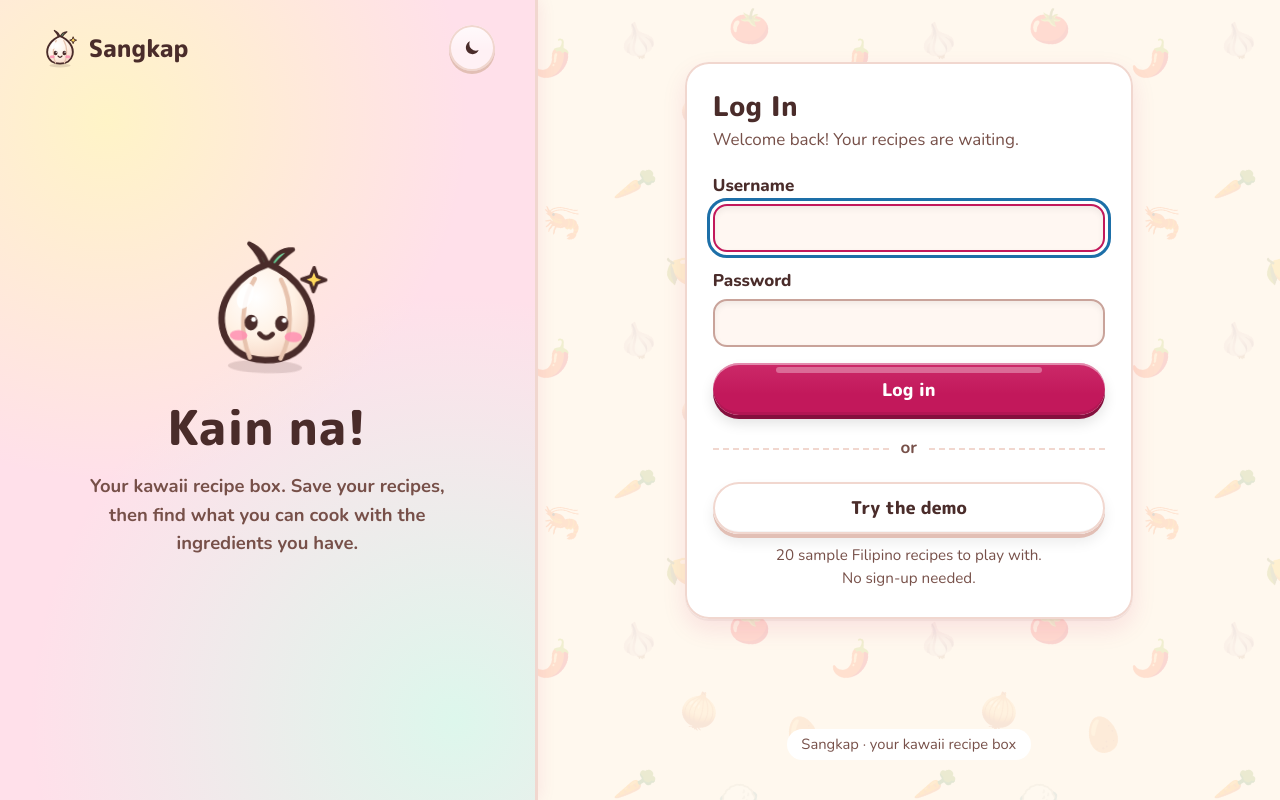
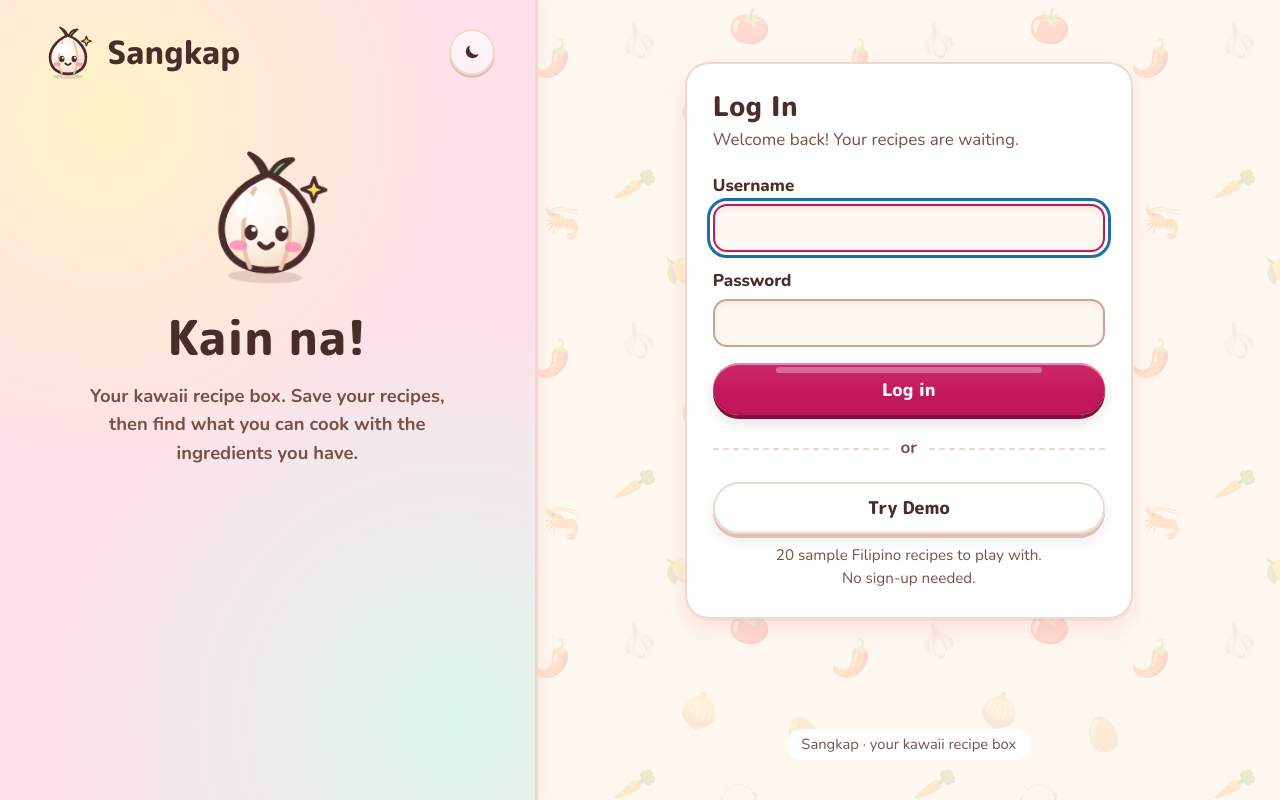
Before and after one commit to jcatibog014/recipe_organizer, a Flask app: page /login in a window 1280 px wide. Run offline with Flask 3, Linux system fonts and the light colour scheme; some libraries are stand-ins or nearby versions.

Commit message:
Login page: bigger logo, welcome moved up, "Try Demo"
- The logo and app name in the corner of the welcome panel are bigger
  (56px logo, larger text).
- The welcome (big logo, "Kain na!", the line under it) sits in the upper
  part of the panel instead of the middle.
- The demo button says "Try Demo".

Co-Authored-By: Claude Opus 5.5 <noreply@anthropic.com>

```diff
--- a/docs/take_screenshots.py
+++ b/docs/take_screenshots.py
@@ -1,6 +1,6 @@
 """Take the README screenshots (docs/screenshots/*.png).
 
-It logs in with "Try the demo", so only sample recipes show. It uses
+It logs in with "Try Demo", so only sample recipes show. It uses
 Microsoft Edge, which Windows already has, through Playwright. Playwright
 is only a tool for this script, so it is not in requirements.txt:
 
@@ -43,7 +43,7 @@ PAGES = [
 def demo_page(browser, theme, size):
     page = browser.new_page(viewport=size, color_scheme=theme)
     page.goto(f"{BASE}/login")
-    page.get_by_role("button", name="Try the demo").click()
+    page.get_by_role("button", name="Try Demo").click()
     page.wait_for_load_state("networkidle")
     return page
 
--- a/sangkap/auth.py
+++ b/sangkap/auth.py
@@ -4,7 +4,7 @@ There is no sign-up page. The owner's account is made on the command line:
 
     flask --app sangkap create-user <name>
 
-Anyone can press "Try the demo", which logs in as the shared demo user.
+Anyone can press "Try Demo", which logs in as the shared demo user.
 Every recipe and tag has a user_id, and every query filters on
 g.user.id, so the demo can never see the owner's recipes
 (tests/test_auth.py and tests/test_recipes.py check this).
--- a/sangkap/static/style.css
+++ b/sangkap/static/style.css
@@ -1372,9 +1372,12 @@ details.paste summary { cursor: pointer; font-weight: 800; min-height: 44px; dis
     border-right: 3px solid var(--line);
     box-shadow: 2px 0 16px rgb(194 24 91 / 0.08);
   }
-  .welcome-layout .sidebar-top { min-height: 48px; padding: 0; }
-  /* The welcome sits in the middle of the panel. */
-  .welcome-layout .welcome { flex: 1; align-content: center; gap: 16px; padding: 0 0 48px; }
+  .welcome-layout .sidebar-top { min-height: 56px; padding: 0; }
+  /* A bigger logo and name on the login page. */
+  .welcome-layout .brand { font-size: 2rem; gap: 0.7rem; }
+  .welcome-layout .brand img { width: 56px; height: 56px; }
+  /* The welcome sits in the upper part of the panel, under the logo. */
+  .welcome-layout .welcome { flex: 1; align-content: start; gap: 16px; padding: clamp(24px, 9vh, 120px) 0 48px; }
   .welcome-layout .welcome h1 { font-size: 3rem; }
   .welcome-layout .welcome p { font-size: 1.15rem; }
   .welcome-layout .welcome-logo { width: 140px; height: 140px; }
--- a/sangkap/templates/login.html
+++ b/sangkap/templates/login.html
@@ -28,7 +28,7 @@
 
   <form method="post" action="{{ url_for('auth.demo') }}" class="demo-form">
     <input type="hidden" name="csrf_token" value="{{ csrf_token() }}">
-    <button type="submit" class="button button-secondary button-large button-block">Try the demo</button>
+    <button type="submit" class="button button-secondary button-large button-block">Try Demo</button>
   </form>
   <p class="muted demo-note">20 sample Filipino recipes to play with. <span class="nowrap">No sign-up needed.</span></p>
 </section>
```
Also changed, not shown: README.md, 4 other files.
